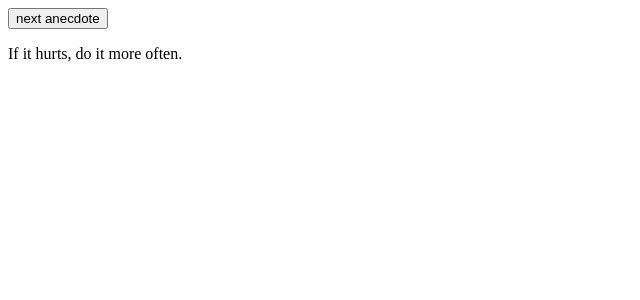
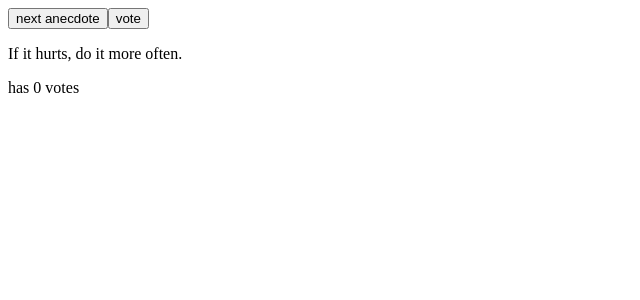
Before and after one commit to sebwylleman/fullstack-open, a React (Vite) app in the folder part01/anecdotes/: page / in a window 1280 px wide. Shown: the top 300 px of the page, without its empty margins (0-640 px from the left). Built offline with nearby package versions, Linux system fonts and the light colour scheme.

Commit message:
added voting feature

```diff
--- a/part01/anecdotes/src/App.jsx
+++ b/part01/anecdotes/src/App.jsx
@@ -17,16 +17,25 @@ const App = () => {
   ]
 
   const [selected, setSelected] = useState(0)
+  const [votes, setVotes] = useState(Array(anecdotes.length).fill(0))
 
   const updateSelectedAnecdote = () => {
     const randomIndex = Math.floor(Math.random() * anecdotes.length)
     return setSelected(randomIndex)
   }
 
+  const voteFavourite = () => {
+    const newVotes = [...votes]
+    newVotes[selected] += 1
+    setVotes(newVotes)
+  }
+
   return (
     <div>
       <Button handleClick={updateSelectedAnecdote} label="next anecdote" />
+      <Button handleClick={voteFavourite} label="vote" />
       <p>{anecdotes[selected]}</p>
+      <p>has {votes[selected]} votes</p>
     </div>
   )
 }
```
